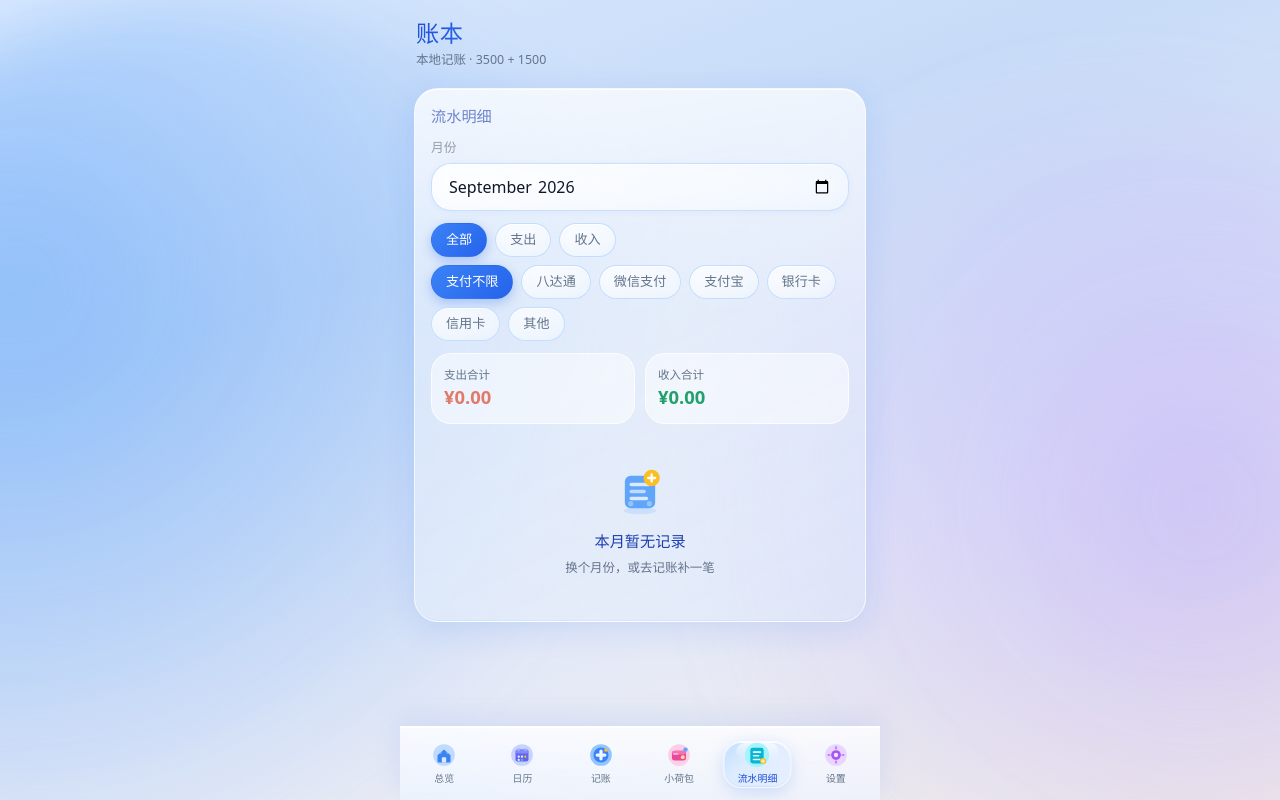
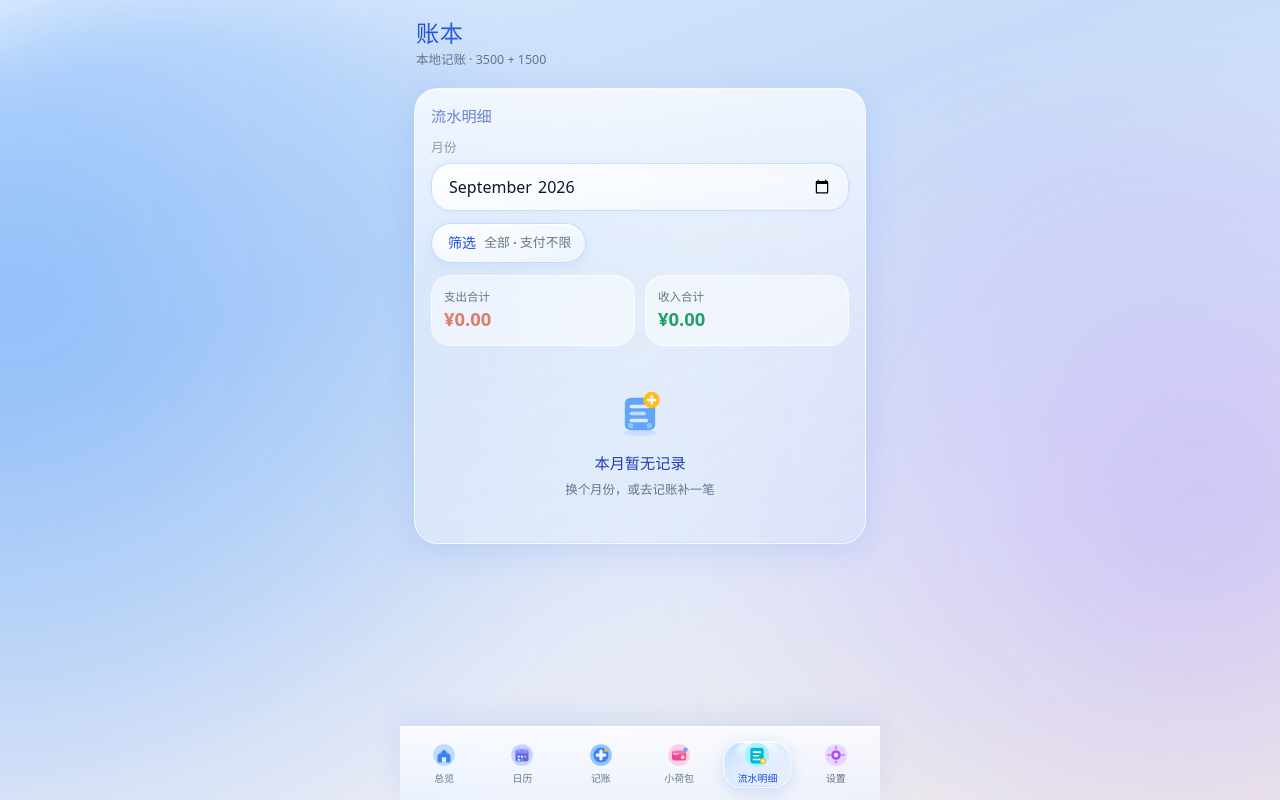
Before and after one commit to haytham-fu/zhangben, a React (Vite) app: page / in a window 1280 px wide. Both pictures are taken after a click on the button "流水明细". Built offline with nearby package versions, Linux system fonts and the light colour scheme.

Commit message:
feat: collapse list filters into sheet; bind header budgets to settings

```diff
--- a/src/App.tsx
+++ b/src/App.tsx
@@ -31,7 +31,9 @@ export default function App() {
       <header className="app-header">
         <div>
           <h1>账本</h1>
-          <p className="subtitle">本地记账 · 3500 + 1500</p>
+          <p className="subtitle">
+            本地记账 · {store.settings.basicBudget} + {store.settings.specialBudget}
+          </p>
         </div>
       </header>
 
--- a/src/index.css
+++ b/src/index.css
@@ -2169,3 +2169,98 @@ html[data-palette="lilac"] {
     animation: none !important;
   }
 }
+
+/* —— Transaction list filter button / sheet —— */
+.tx-filter-bar {
+  margin-bottom: 12px;
+}
+
+.tx-filter-btn {
+  display: inline-flex;
+  align-items: center;
+  gap: 8px;
+  max-width: 100%;
+  min-height: 40px;
+  padding: 8px 14px 8px 16px;
+  border-radius: var(--radius-pill);
+  background: linear-gradient(
+    160deg,
+    rgba(255, 255, 255, 0.78) 0%,
+    rgba(239, 246, 255, 0.55) 100%
+  );
+  backdrop-filter: blur(12px) saturate(170%);
+  -webkit-backdrop-filter: blur(12px) saturate(170%);
+  border: 1.5px solid rgba(191, 219, 254, 0.95);
+  box-shadow:
+    inset 0 1px 0 rgba(255, 255, 255, 0.9),
+    0 4px 14px rgba(37, 99, 235, 0.08);
+  color: var(--blue-800);
+  font-weight: 650;
+  font-size: 0.88rem;
+  transition:
+    transform var(--dur-fast) var(--ease-soft),
+    border-color var(--dur-fast) ease,
+    box-shadow var(--dur-med) var(--ease-soft);
+  -webkit-tap-highlight-color: transparent;
+  touch-action: manipulation;
+}
+
+.tx-filter-btn:active {
+  transform: scale(0.97);
+}
+
+.tx-filter-btn.has-filter {
+  border-color: var(--blue-400);
+  background: linear-gradient(
+    160deg,
+    rgba(219, 234, 254, 0.9) 0%,
+    rgba(239, 246, 255, 0.7) 100%
+  );
+  box-shadow:
+    inset 0 1px 0 rgba(255, 255, 255, 0.95),
+    0 4px 16px rgba(37, 99, 235, 0.14);
+}
+
+.tx-filter-btn-label {
+  flex-shrink: 0;
+  font-weight: 750;
+  color: var(--blue-700);
+}
+
+.tx-filter-btn-summary {
+  overflow: hidden;
+  text-overflow: ellipsis;
+  white-space: nowrap;
+  color: var(--text-muted);
+  font-weight: 600;
+  font-size: 0.8rem;
+}
+
+.tx-filter-btn.has-filter .tx-filter-btn-summary {
+  color: var(--blue-700);
+}
+
+.tx-filter-badge {
+  flex-shrink: 0;
+  width: 8px;
+  height: 8px;
+  border-radius: 50%;
+  background: linear-gradient(135deg, var(--blue-500), var(--blue-600));
+  box-shadow: 0 0 0 2px rgba(219, 234, 254, 0.9);
+}
+
+.tx-filter-section {
+  margin-top: 4px;
+}
+
+.tx-filter-section-title {
+  font-size: 0.92rem;
+  font-weight: 750;
+  letter-spacing: 0.02em;
+  color: var(--blue-800);
+  margin-bottom: 10px;
+}
+
+.tx-filter-section .chip-row {
+  gap: 10px;
+}
--- a/src/pages/AddTransaction.tsx
+++ b/src/pages/AddTransaction.tsx
@@ -341,7 +341,7 @@ export function AddTransaction({ store, onDone, deepLink = null, onDeepLinkConsu
                 </div>
               </div>
               <p className="hint" style={{ marginTop: -6, marginBottom: 10 }}>
-                ≈ {formatRmb(previewRmb)} · 预算桶：{bucket === 'special' ? '专项 1500' : '基础 3500'}
+                ≈ {formatRmb(previewRmb)} · 预算桶：{bucket === 'special' ? `专项 ${settings.specialBudget}` : `基础 ${settings.basicBudget}`}
                 {rateLoading ? ' · 汇率刷新中…' : rateNote ? ` · ${rateNote}` : ''}
               </p>
               <div className="toggle-row">
--- a/src/pages/Dashboard.tsx
+++ b/src/pages/Dashboard.tsx
@@ -127,19 +127,19 @@ export function Dashboard({ store, onOpenTx, adviceAnimated = true }: Props) {
         {planOn ? (
           <>
             <ProgressBar
-              label="基础生活 3500"
+              label={`基础生活 ${settings.basicBudget}`}
               used={basicUsed}
               budget={settings.basicBudget}
               status={budgetStatus(basicUsed, settings.basicBudget)}
             />
             <ProgressBar
-              label="专项 1500"
+              label={`专项 ${settings.specialBudget}`}
               used={specialUsed}
               budget={settings.specialBudget}
               status={budgetStatus(specialUsed, settings.specialBudget)}
             />
             <ProgressBar
-              label="合计 5000"
+              label={`合计 ${totalBudget}`}
               used={totalUsed}
               budget={totalBudget}
               status={budgetStatus(totalUsed, totalBudget)}
--- a/src/pages/TransactionList.tsx
+++ b/src/pages/TransactionList.tsx
@@ -13,11 +13,18 @@ interface Props {
   store: Store;
 }
 
+const TYPE_LABEL = {
+  all: '全部',
+  expense: '支出',
+  income: '收入',
+} as const;
+
 export function TransactionList({ store }: Props) {
   const { transactions, categoryMap, walletMap, categories, currentYm, deleteTransaction } = store;
   const [ym, setYm] = useState(currentYm);
   const [filter, setFilter] = useState<'all' | 'expense' | 'income'>('all');
   const [payFilter, setPayFilter] = useState<PaymentMethod | 'all'>('all');
+  const [filterOpen, setFilterOpen] = useState(false);
   const [selected, setSelected] = useState<Transaction | null>(null);
 
   const list = useMemo(() => {
@@ -33,6 +40,14 @@ export function TransactionList({ store }: Props) {
     .reduce((a, t) => a + t.amountRmb, 0);
   const sumIncome = list.filter((t) => t.type === 'income').reduce((a, t) => a + t.amountRmb, 0);
 
+  const filterActive = filter !== 'all' || payFilter !== 'all';
+  const filterSummary = [
+    TYPE_LABEL[filter],
+    payFilter === 'all' ? '支付不限' : PAYMENT_LABEL[payFilter],
+  ].join(' · ');
+
+  const closeFilterSheet = () => setFilterOpen(false);
+
   return (
     <>
       <GlassCard title="流水明细">
@@ -40,42 +55,18 @@ export function TransactionList({ store }: Props) {
           <label>月份</label>
           <input type="month" value={ym} onChange={(e) => setYm(e.target.value)} />
         </div>
-        <div className="chip-row" style={{ marginBottom: 8 }}>
-          {(
-            [
-              ['all', '全部'],
-              ['expense', '支出'],
-              ['income', '收入'],
-            ] as const
-          ).map(([k, label]) => (
-            <button
-              key={k}
-              type="button"
-              className={`chip ${filter === k ? 'active' : ''}`}
-              onClick={() => setFilter(k)}
-            >
-              {label}
-            </button>
-          ))}
-        </div>
-        <div className="chip-row" style={{ marginBottom: 12 }}>
+        <div className="tx-filter-bar">
           <button
             type="button"
-            className={`chip ${payFilter === 'all' ? 'active' : ''}`}
-            onClick={() => setPayFilter('all')}
+            className={`tx-filter-btn ${filterActive ? 'has-filter' : ''}`}
+            onClick={() => setFilterOpen(true)}
+            aria-haspopup="dialog"
+            aria-expanded={filterOpen}
           >
-            支付不限
+            <span className="tx-filter-btn-label">筛选</span>
+            <span className="tx-filter-btn-summary">{filterSummary}</span>
+            {filterActive && <span className="tx-filter-badge" aria-hidden />}
           </button>
-          {PAYMENT_OPTIONS.map((o) => (
-            <button
-              key={o.id}
-              type="button"
-              className={`chip ${payFilter === o.id ? 'active' : ''}`}
-              onClick={() => setPayFilter(o.id)}
-            >
-              {o.label}
-            </button>
-          ))}
         </div>
         <div className="stat-grid" style={{ marginBottom: 12 }}>
           <div className="stat-pill">
@@ -108,6 +99,74 @@ export function TransactionList({ store }: Props) {
         )}
       </GlassCard>
 
+      {filterOpen && (
+        <div className="modal-backdrop" onClick={closeFilterSheet} role="presentation">
+          <div
+            className="modal-sheet"
+            onClick={(e) => e.stopPropagation()}
+            role="dialog"
+            aria-modal="true"
+            aria-label="筛选流水"
+          >
+            <div className="modal-handle" />
+            <h2 className="glass-title">筛选</h2>
+
+            <section className="tx-filter-section">
+              <p className="sheet-section-label tx-filter-section-title">收支</p>
+              <div className="chip-row">
+                {(
+                  [
+                    ['all', '全部'],
+                    ['expense', '支出'],
+                    ['income', '收入'],
+                  ] as const
+                ).map(([k, label]) => (
+                  <button
+                    key={k}
+                    type="button"
+                    className={`chip ${filter === k ? 'active' : ''}`}
+                    onClick={() => setFilter(k)}
+                  >
+                    {label}
+                  </button>
+                ))}
+              </div>
+            </section>
+
+            <section className="tx-filter-section section-gap">
+              <p className="sheet-section-label tx-filter-section-title">支付方式</p>
+              <div className="chip-row">
+                <button
+                  type="button"
+                  className={`chip ${payFilter === 'all' ? 'active' : ''}`}
+                  onClick={() => setPayFilter('all')}
+                >
+                  支付不限
+                </button>
+                {PAYMENT_OPTIONS.map((o) => (
+                  <button
+                    key={o.id}
+                    type="button"
+                    className={`chip ${payFilter === o.id ? 'active' : ''}`}
+                    onClick={() => setPayFilter(o.id)}
+                  >
+                    {o.label}
+                  </button>
+                ))}
+              </div>
+            </section>
+
+            <button
+              type="button"
+              className="btn btn-primary btn-block section-gap"
+              onClick={closeFilterSheet}
+            >
+              完成
+            </button>
+          </div>
+        </div>
+      )}
+
       {selected && (
         <div className="modal-backdrop" onClick={() => setSelected(null)} role="presentation">
           <div
@@ -124,11 +183,10 @@ export function TransactionList({ store }: Props) {
             </p>
             <p className="hint">
               {selected.date} · {selected.bucket === 'special' ? '专项' : '基础'}
-              {selected.isSpecial ? ' · 请客特例' : ''}{selected.isMonthly ? ' · 月度支出' : ''}
+              {selected.isSpecial ? ' · 请客特例' : ''}
+              {selected.isMonthly ? ' · 月度支出' : ''}
               {selected.kind === 'topup' ? ' · 充值不计支出' : ''}
-              {selected.paymentMethod !== 'none'
-                ? ` · ${PAYMENT_LABEL[selected.paymentMethod]}`
-                : ''}
+              {selected.paymentMethod !== 'none' ? ` · ${PAYMENT_LABEL[selected.paymentMethod]}` : ''}
             </p>
             <p style={{ fontSize: '1.4rem', fontWeight: 750, margin: '12px 0' }}>
               {selected.type === 'income' ? '+' : selected.kind === 'topup' ? '' : '-'}
```
Also changed, not shown: 1 other file (tests, documents, lock files or other folders).
